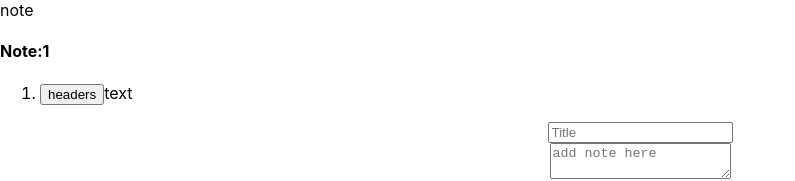
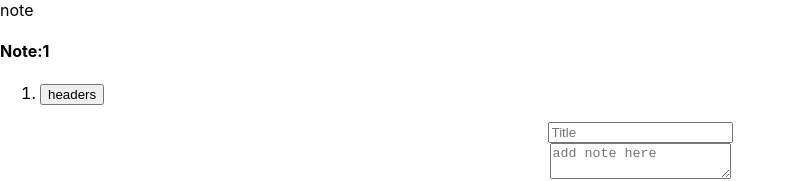
Before and after one commit to pjsherpa/note, a React (Create React App) app: page / in a window 1280 px wide. Shown: the top 181 px of the page, without its empty margins (0-795 px from the left). Built offline with nearby package versions, Linux system fonts and the light colour scheme.

Commit message:
created toggle switch to display and hide text as per click

```diff
--- a/src/component/NoteInput.js
+++ b/src/component/NoteInput.js
@@ -1,12 +1,17 @@
 import React, { useState, useEffect } from "react";
 
-//if nothing has been typed in gives out an alert to say please add text.
+//Functionality first and then style upgrade after component splitting.
+//header and text are replaced by new note
+//Hide text and only once clicked on the header displays text.
+//create text box so when clicked is ready to be edited.
+//component splitting once functionality is made.
 
 const NoteInput = () => {
   const [input, setInput] = useState("");
   const [headers, setHeaders] = useState("");
   const [notes, setNotes] = useState([{ header: "headers", text: "text" }]);
   const [notePop, setNotePop] = useState(0);
+  const [showText, setShowText] = useState(false);
 
   useEffect(() => {
     setNotePop(notePop + 1);
@@ -24,10 +29,14 @@ const NoteInput = () => {
     }
   };
 
+  const handleButtonClickShow = () => {
+    showText === false ? setShowText(true) : setShowText(false);
+  };
+
   const noteList = notes.map((item) => (
     <li key={item.headers}>
-      <button>{item.header}</button>
-      {item.text}
+      <button onClick={handleButtonClickShow}>{item.header}</button>
+      <div>{showText ? item.text : ""}</div>
     </li>
   ));
   return (
```
